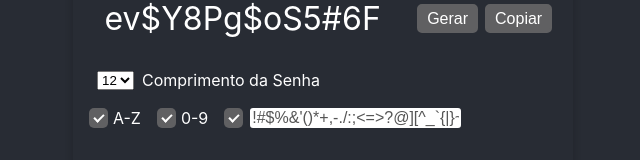
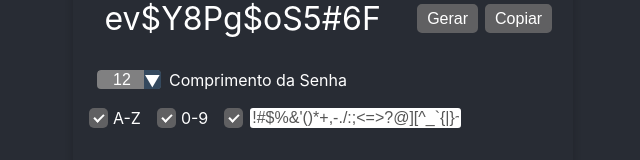
Before and after one commit to douglimaonline/password-generator, a React (Create React App) app: page / in a window 1280 px wide. Shown: the part 297-457 px from the top of the page, without its empty margins (317-957 px from the left). Built offline with nearby package versions, Linux system fonts and the light colour scheme.

Commit message:
Add css to numberEntries component

```diff
--- a/src/components/NumberEntries.tsx
+++ b/src/components/NumberEntries.tsx
@@ -15,6 +15,7 @@ const NumberEntries = (props: NumberEntriesProps) => {
 
   return (
     <div className="number-entries">
+      <div className="select">
         <select
           value={props.value}
           onChange={(e) => props.onChange(Number(e.target.value))}
@@ -25,6 +26,8 @@ const NumberEntries = (props: NumberEntriesProps) => {
             </option>
           ))}
         </select>
+      </div>
+
       <p>{props.text}</p>
     </div>
   )
--- a/src/styles/NumberEntries.css
+++ b/src/styles/NumberEntries.css
@@ -6,3 +6,53 @@
   gap: 0.5rem;
   margin-left: 1rem;
 }
+
+.number-entries select {
+  appearance: none;
+  height: 19px;
+  outline: 10px red;
+  border: 0;
+  box-shadow: none;
+  flex: 1;
+  padding: 0 1em;
+  font-size: 16px;
+  color: #fff;
+  background-color: #808081;
+  background-image: none;
+  cursor: pointer;
+  border-radius: 0.25em;
+}
+
+select::-ms-expand {
+  display: none;
+}
+
+.number-entries .select {
+  margin-top: 10px;
+  position: relative;
+  display: flex;
+  width: 4em;
+  height: 30px;
+  border-radius: 0.25em;
+  overflow: hidden;
+}
+
+.number-entries .select::after {
+  content: '\25BC';
+  height: 18px;
+  position: absolute;
+  right: 0;
+  padding: 0.5px;
+  background-color: #34495e;
+  transition: 0.25s all ease;
+  pointer-events: none;
+  border-bottom-right-radius: 0.2em;
+}
+
+.number-entries .select:hover::after {
+  color: #808081;
+}
+
+.number-entries select options {
+  width: 4em;
+}
```
Lines whose indentation alone changed are shown as unchanged.
